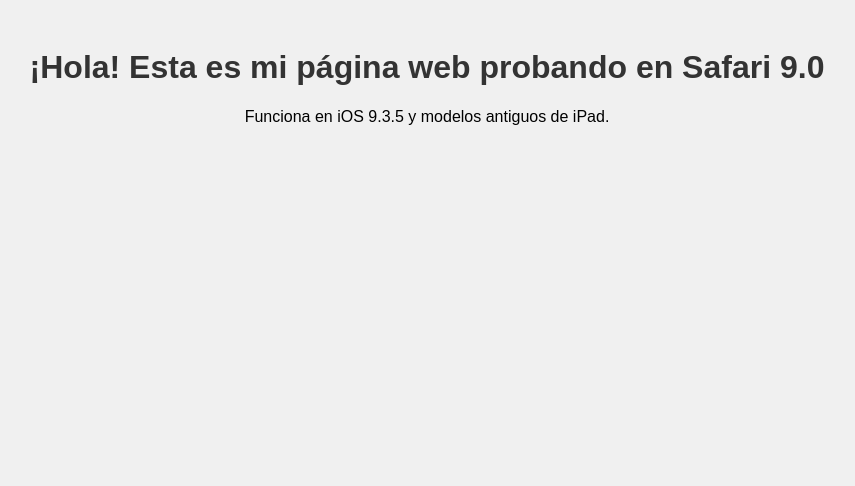
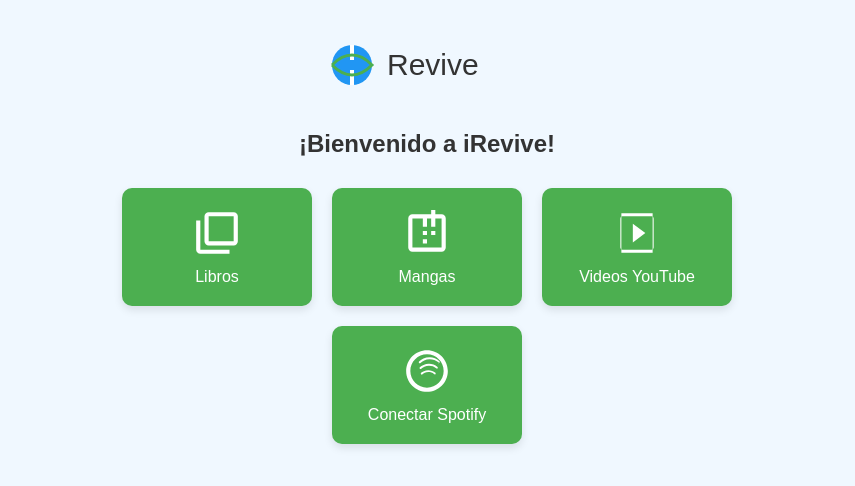
Before and after one commit to SuazoXD/iRevive, a plain HTML site: page index.html in a window 1280 px wide. Shown: the whole page, without its empty margins (213-1068 px from the left). Drawn offline with Linux system fonts and the light colour scheme.

Commit message:
Update index.html

```diff
--- a/index.html
+++ b/index.html
@@ -2,21 +2,103 @@
 <html lang="es">
 <head>
     <meta charset="UTF-8">
-    <title>Mi Página Web Básica</title>
+    <meta name="viewport" content="width=device-width, initial-scale=1.0"> <!-- Para responsividad en iPad -->
+    <title>iRevive - Menú Principal</title>
     <style>
         body {
-            background-color: #f0f0f0;
-            font-family: Arial, sans-serif;
+            background-color: #f0f8ff; /* Fondo suave, azul claro */
+            font-family: Arial, sans-serif; /* Fuente segura */
+            margin: 0;
+            padding: 20px;
             text-align: center;
+            color: #333;
+        }
+        .logo {
+            margin: 20px auto;
+            width: 200px; /* Ajustable */
+            height: auto;
+        }
+        .menu {
+            display: flex; /* Flexbox para layout horizontal/vertical responsivo */
+            flex-wrap: wrap; /* Se envuelve en pantallas pequeñas */
+            justify-content: center;
+            gap: 20px; /* Espacio entre botones */
+            max-width: 800px;
+            margin: 0 auto;
+        }
+        .button {
+            background-color: #4CAF50; /* Verde atractivo */
+            color: white;
             padding: 20px;
+            border-radius: 10px; /* Bordes redondeados */
+            text-decoration: none; /* Para enlaces */
+            width: 150px; /* Tamaño fijo para simetría */
+            display: flex;
+            flex-direction: column;
+            align-items: center;
+            transition: background-color 0.3s ease; /* Transición suave, compatible */
+            box-shadow: 0 4px 8px rgba(0,0,0,0.1); /* Sombra ligera para atractivo */
+        }
+        .button:hover, .button:active {
+            background-color: #45a049; /* Cambio al interactuar */
+        }
+        .icon {
+            width: 50px; /* Tamaño de iconos */
+            height: 50px;
+            margin-bottom: 10px;
+            fill: white; /* Color de SVG */
         }
         h1 {
-            color: #333;
+            font-size: 24px;
+            margin-bottom: 30px;
         }
     </style>
 </head>
 <body>
-    <h1>¡Hola! Esta es mi página web probando en Safari 9.0</h1>
-    <p>Funciona en iOS 9.3.5 y modelos antiguos de iPad.</p>
+    <!-- Logo SVG vectorial -->
+    <svg class="logo" viewBox="0 0 200 50" xmlns="http://www.w3.org/2000/svg">
+        <!-- Fondo circular para el 'i' con flecha de revival -->
+        <circle cx="25" cy="25" r="20" fill="#2196F3" /> <!-- Azul para 'i' -->
+        <path d="M25 5 L25 20 M25 30 L25 45" stroke="white" stroke-width="4" /> <!-- La 'i' simple -->
+        <path d="M5 25 Q25 5 45 25 Q25 45 5 25" stroke="#4CAF50" stroke-width="3" fill="none" /> <!-- Flecha circular de revival, verde -->
+        <!-- Texto 'Revive' -->
+        <text x="60" y="35" font-family="Arial" font-size="30" fill="#333">Revive</text>
+    </svg>
+
+    <h1>¡Bienvenido a iRevive!</h1>
+
+    <div class="menu">
+        <!-- Botón Libros -->
+        <a href="libros.html" class="button"> <!-- Enlace a página futura -->
+            <svg class="icon" viewBox="0 0 24 24" xmlns="http://www.w3.org/2000/svg">
+                <path d="M4 6H2v14a2 2 0 002 2h14v-2H4V6zm16-4H8a2 2 0 00-2 2v12a2 2 0 002 2h12a2 2 0 002-2V4a2 2 0 00-2-2zm-2 14H8V4h12v12z" />
+            </svg>
+            Libros
+        </a>
+
+        <!-- Botón Mangas -->
+        <a href="mangas.html" class="button">
+            <svg class="icon" viewBox="0 0 24 24" xmlns="http://www.w3.org/2000/svg">
+                <path d="M19 3H5a2 2 0 00-2 2v14a2 2 0 002 2h14a2 2 0 002-2V5a2 2 0 00-2-2zm0 16H5V5h14v14zm-7-2h-2v-2h2v2zm0-4h-2v-2h2v2zm0-4h-2v-2h2v2zm0-4h-2V7h2v2zm4 8h-2v-2h2v2zm0-4h-2v-2h2v2zm0-4h-2v-2h2v2zm0-4h-2V7h2v2z" />
+            </svg>
+            Mangas
+        </a>
+
+        <!-- Botón Videos de YouTube -->
+        <a href="videos.html" class="button">
+            <svg class="icon" viewBox="0 0 24 24" xmlns="http://www.w3.org/2000/svg">
+                <path d="M10 16.5l6-4.5-6-4.5v9zM5 20h14a1 1 0 001-1V5a1 1 0 00-1-1H5a1 1 0 00-1 1v14a1 1 0 001 1zm14.5 1.5H4.5V2.5h15v19z" />
+            </svg>
+            Videos YouTube
+        </a>
+
+        <!-- Botón Conectar a Spotify -->
+        <a href="spotify.html" class="button">
+            <svg class="icon" viewBox="0 0 24 24" xmlns="http://www.w3.org/2000/svg">
+                <path d="M12 2C6.48 2 2 6.48 2 12s4.48 10 10 10 10-4.48 10-10S17.52 2 12 2zm0 18c-4.41 0-8-3.59-8-8s3.59-8 8-8 8 3.59 8 8-3.59 8-8 8zm3.88-6.35c-.2 0-.4-.08-.53-.21-.63-.63-1.7-.95-2.7-.95-1.3 0-2.3.6-2.8 1.1-.2.2-.5.2-.7 0s-.2-.5 0-.7c.7-.6 1.9-1.3 3.5-1.3 1.2 0 2.5.4 3.4 1.3.2.2.2.5 0 .7-.13.13-.33.21-.53.21zm1.03-2.8c-.2 0-.4-.08-.55-.23-.8-.8-2.1-1.2-3.4-1.2-1.6 0-3 .8-3.7 1.5-.2.2-.5.2-.7 0s-.2-.5 0-.7c.9-.8 2.5-1.7 4.4-1.7 1.4 0 3 .5 4.1 1.6.2.2.2.5 0 .7-.15.15-.35.23-.55.23zm1.07-2.85c-.3 0-.5-.1-.7-.3-.9-.9-2.5-1.4-4-1.4-1.9 0-3.6 1-4.4 1.8-.2.2-.5.2-.7 0s-.2-.5 0-.7c1-1 3-2 5.1-2 1.7 0 3.4.6 4.7 1.9.2.2.2.5 0 .7-.2.2-.4.3-.7.3z" />
+            </svg>
+            Conectar Spotify
+        </a>
+    </div>
 </body>
 </html>
```
